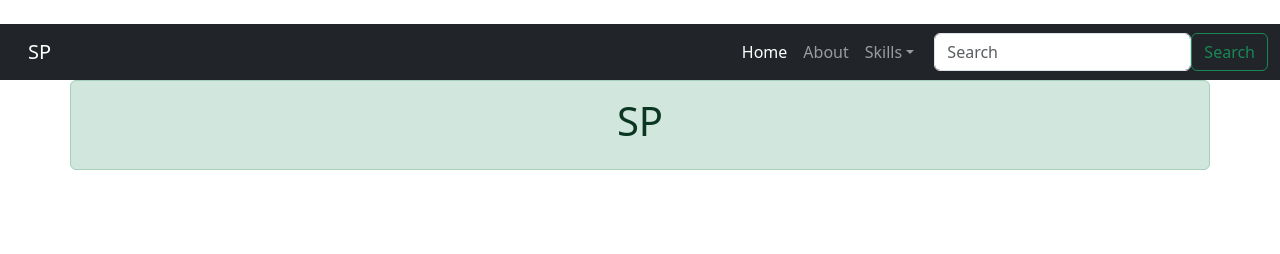
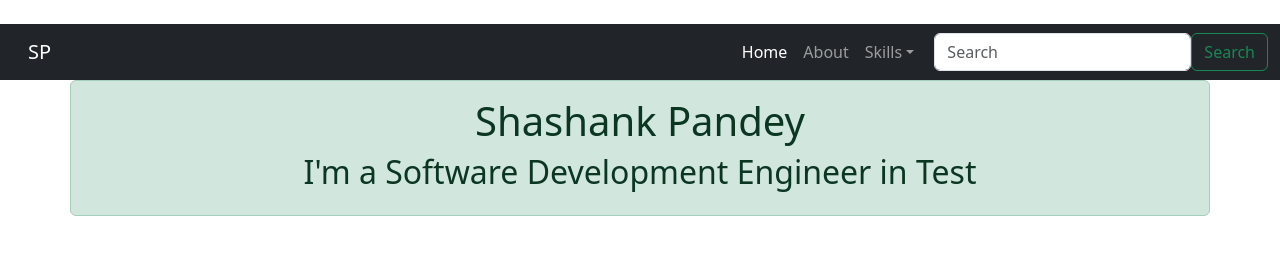
Before and after one commit to ShashankSP7/My-Portfolio, a plain HTML site: page home.html in a window 1280 px wide. Drawn offline with nearby package versions, Linux system fonts and the light colour scheme.

Commit message:
Very important fix

```diff
--- a/home.html
+++ b/home.html
@@ -48,7 +48,9 @@
 </nav>
 
     <div class="container alert alert-success text-center">
-        <h1> SP </h1>
+        <h1> Shashank Pandey</h1>
+
+        <h2> I'm a Software Development Engineer in Test</h2>
 
         </div>
 
```
Also changed, not shown: about.html (+2 -2 lines).
